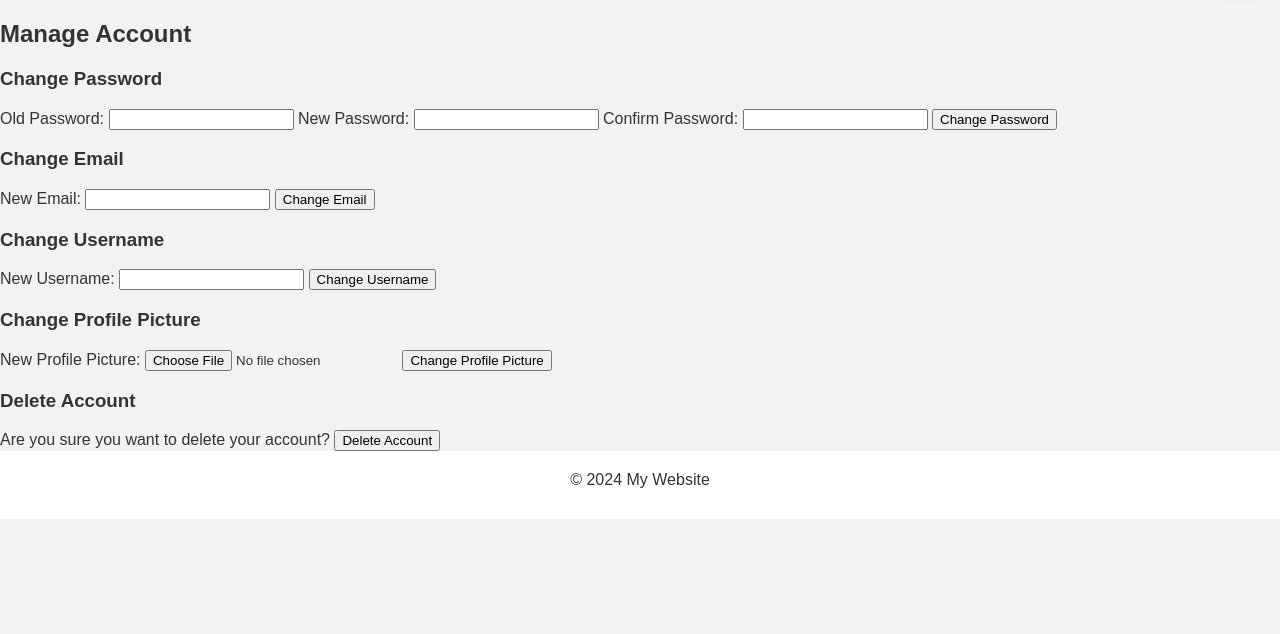
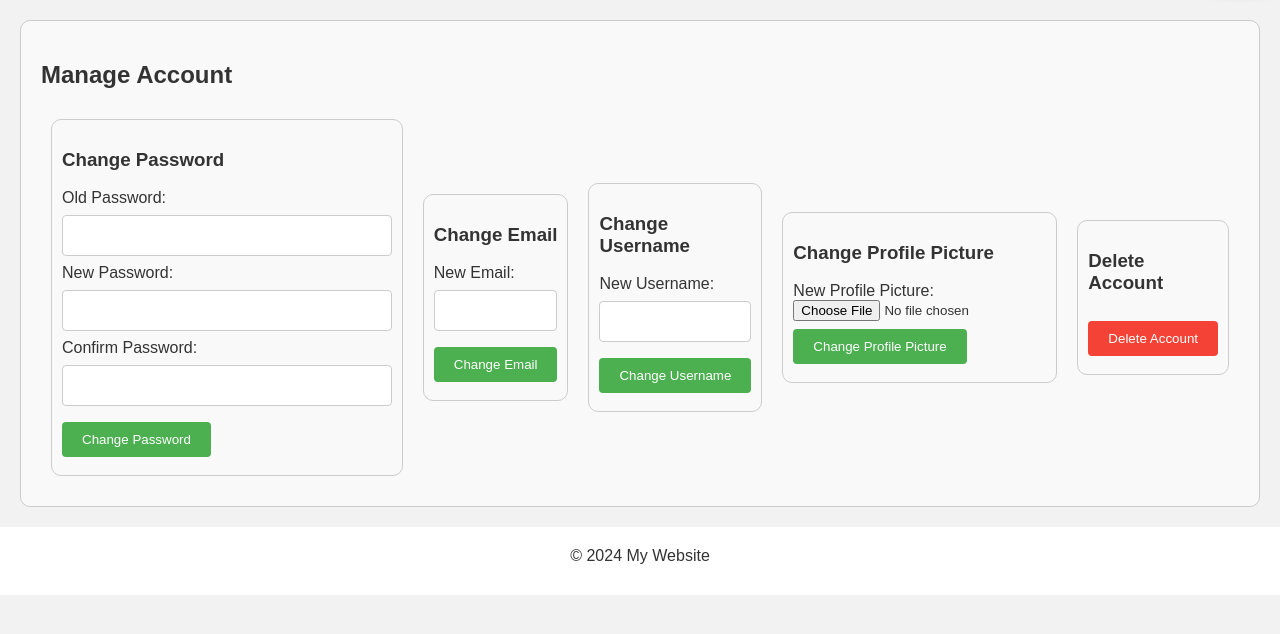
Before and after one commit to VascoMagolo/DeapcWebsite, a PHP site: page /manageac.php in a window 1280 px wide. Shown: the part 48-682 px from the top of the page. Run offline with PHP 8.4, Linux system fonts and the light colour scheme; some libraries are stand-ins or nearby versions.

Commit message:
Following changes were made: 	new file:   Website/css/manageac.css{         new file for styles on manageac.php     } 	modified:   Website/js/functions.js{         new function to confirm option     } 	modified:   Website/pages/manageac.php{         added new id to delete button and correct the closing of divs     }

```diff
--- /dev/null
+++ b/Website/css/manageac.css
@@ -0,0 +1,53 @@
+.manageac{
+    margin-top: 20px;
+    margin-left: 20px;
+    margin-right: 20px;
+    margin-bottom: 20px;
+    padding: 20px;
+    border: 1px solid #ccc;
+    border-radius: 10px;
+    background-color: #f9f9f9;
+    overflow-x: auto;
+}
+
+.manageac-container{
+    display: flex;
+    justify-content: space-between;
+    align-items: center;
+}
+.manageac-item{
+    margin: 10px;
+    padding: 10px;
+    border: 1px solid #ccc;
+    border-radius: 10px;
+    background-color: #f9f9f9;
+}
+input[type="text"],input[type="password"],input[type="email"]{
+    width: 100%;
+    padding: 12px 20px;
+    margin: 8px 0;
+    display: inline-block;
+    border: 1px solid #ccc;
+    border-radius: 4px;
+    box-sizing: border-box;
+}
+input[type="submit"]{
+    background-color: #4CAF50;
+    color: white;
+    padding: 10px 20px;
+    margin: 8px 0;
+    border: none;
+    border-radius: 4px;
+    cursor: pointer;
+}
+
+input[type="submit"]:hover{
+    background-color: #45a049;
+}
+
+#delete{
+    background-color: #f44336;
+}
+#delete:hover{
+    background-color: #da190b;
+}
--- a/Website/js/functions.js
+++ b/Website/js/functions.js
@@ -35,5 +35,7 @@ function showSlides(n) {
     slides[slideIndex-1].style.display = "block";
     dots[slideIndex-1].className += " active";
 }
-
+function confirmDelete() {
+    return confirm("Are you sure you want to delete your account?");
+}
 // Path: Website/js/functions.js
--- a/Website/pages/manageac.php
+++ b/Website/pages/manageac.php
@@ -16,6 +16,10 @@ if (isset($_SESSION['error'])) {
     unset($_SESSION['error']);
 }
 ?>
+<head>
+    <link rel="stylesheet" href="../css/manageac.css">
+    <title>Manage Account</title>
+</head>
 <body>
     <div class="manageac">
         <h2>Manage Account</h2>
@@ -31,7 +35,6 @@ if (isset($_SESSION['error'])) {
                     <input type="password" id="confirmpass" name="confirmpass" required>
                     <input type="submit" value="Change Password">
                 </form>
-    </div>
             </div>
             <div class="manageac-item">
                 <h3>Change Email</h3>
@@ -59,9 +62,8 @@ if (isset($_SESSION['error'])) {
             </div>
             <div class="manageac-item">
                 <h3>Delete Account</h3>
-                <form action="../scripts/changeuser.php" method="POST">
-                    <label for="delete">Are you sure you want to delete your account?</label>
-                    <input type="submit" value="Delete Account">
+                <form action="../scripts/changeuser.php" method="POST" onsubmit="return confirmDelete();">
+                    <input type="submit" id="delete"value="Delete Account">
                 </form>
             </div>
         </div>
```
Lines whose indentation alone changed are shown as unchanged.
